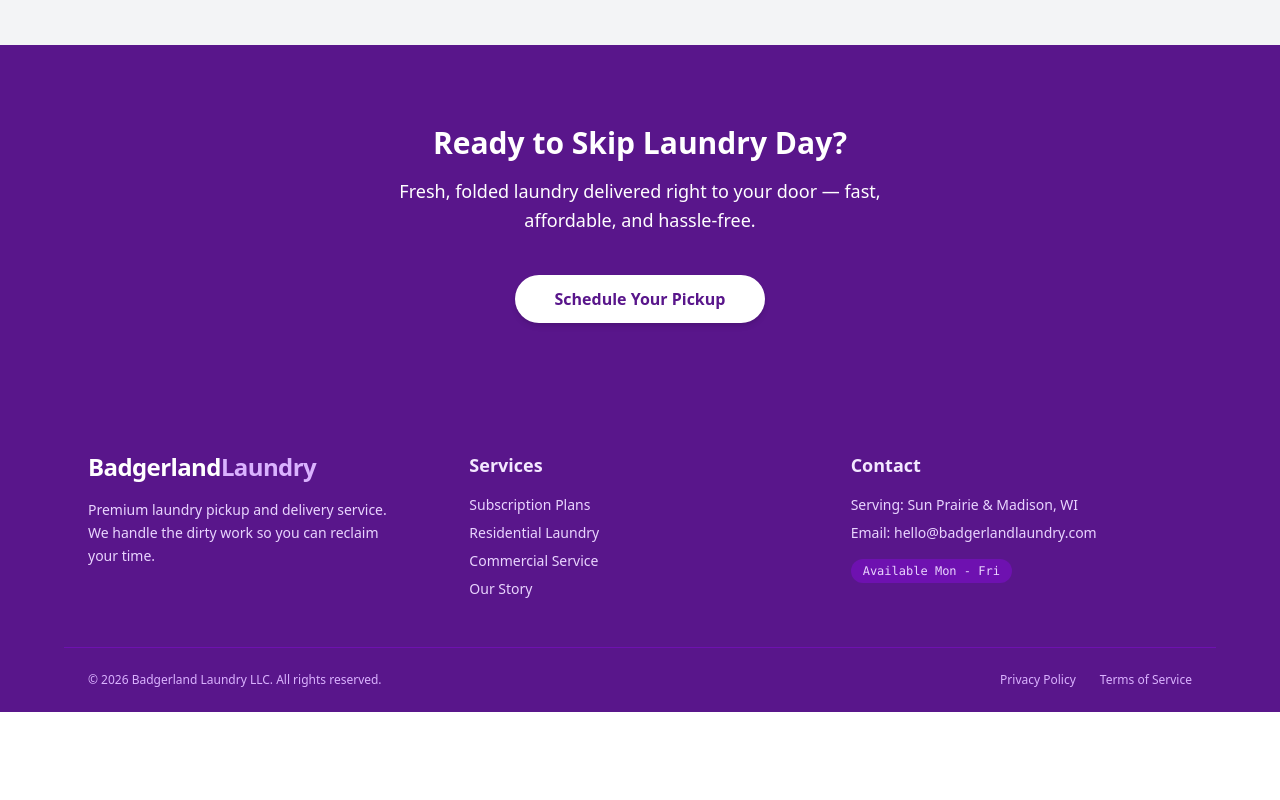
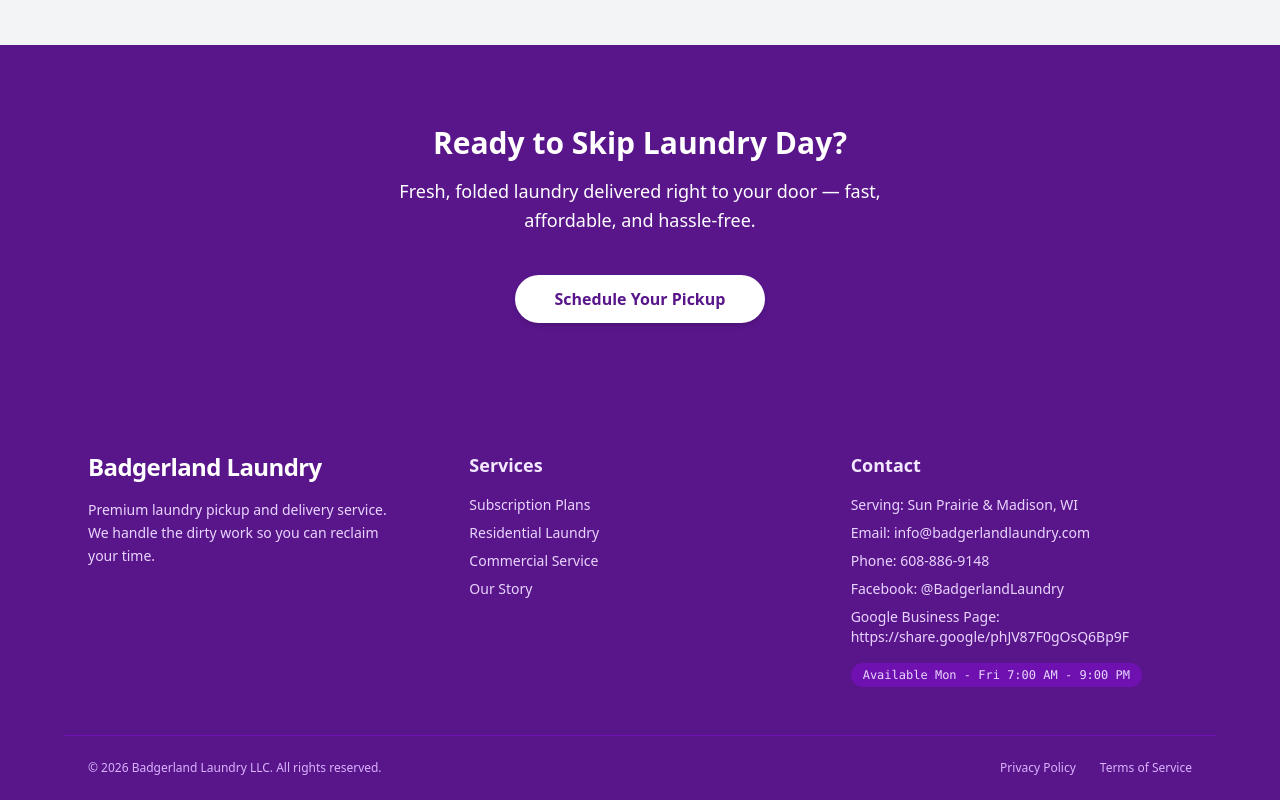
Before and after one commit to Badgerland608/BadgerlandSite, a React (Vite) app: page / in a window 1280 px wide. Shown: the part 4347-5147 px from the top of the page. Before the commit the page ends 5059 px from the top, so only its background shows below. Built offline with nearby package versions, Linux system fonts and the light colour scheme; no server answers.

Commit message:
update footer

```diff
--- a/src/Footer.jsx
+++ b/src/Footer.jsx
@@ -9,7 +9,7 @@ export default function Footer() {
         {/* Column 1: Brand */}
         <div className="space-y-4">
           <h3 className="text-2xl font-bold tracking-tight text-white">
-            Badgerland<span className="text-purple-300">Laundry</span>
+            Badgerland Laundry
           </h3>
           <p className="text-purple-200 text-sm leading-relaxed max-w-xs">
             Premium laundry pickup and delivery service. We handle the dirty work so you can reclaim your time.
@@ -32,10 +32,13 @@ export default function Footer() {
           <h4 className="text-lg font-semibold mb-4 text-purple-100">Contact</h4>
           <ul className="space-y-2 text-purple-200 text-sm">
             <li>Serving: Sun Prairie & Madison, WI</li>
-            <li>Email: hello@badgerlandlaundry.com</li>
+            <li>Email: info@badgerlandlaundry.com</li>
+            <li>Phone: 608-886-9148</li>
+            <li>Facebook: @BadgerlandLaundry</li>
+            <li>Google Business Page: <Link>https://share.google/phJV87F0gOsQ6Bp9F</Link> </li>
             <li className="pt-2">
               <span className="inline-block bg-purple-800 px-3 py-1 rounded-full text-xs font-mono">
-                Available Mon - Fri
+                Available Mon - Fri 7:00 AM - 9:00 PM
               </span>
             </li>
           </ul>
```
